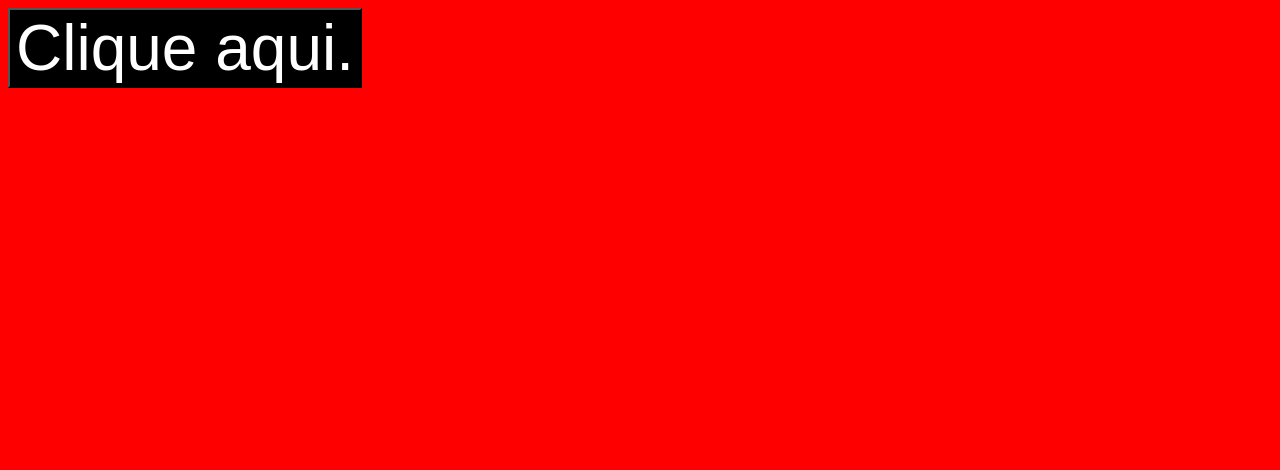
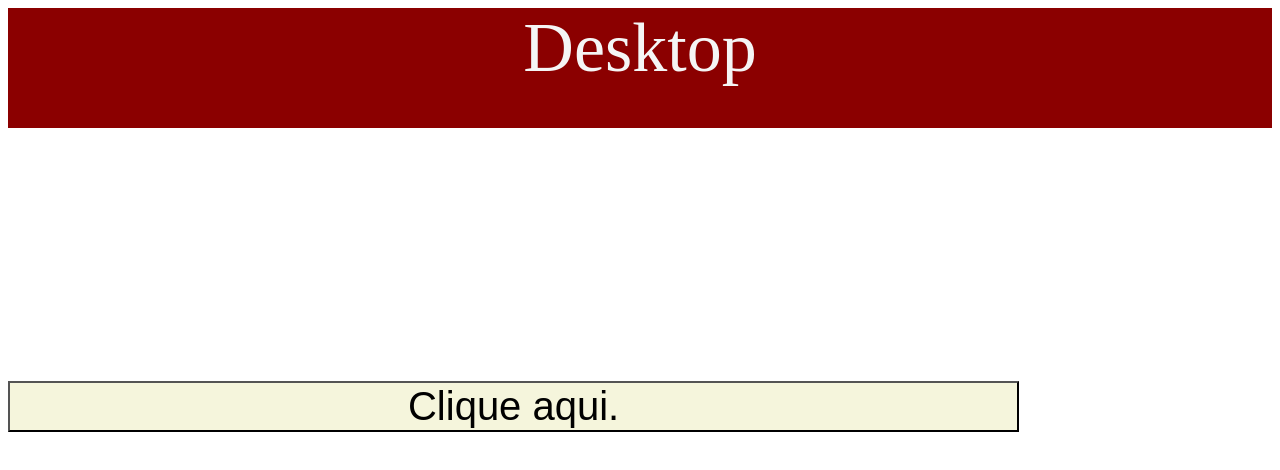
Before and after one commit to Mareguinha/g243i1t, a plain HTML site: page index.html in a window 1280 px wide. Drawn offline with Linux system fonts and the light colour scheme.

Commit message:
Add files via upload

```diff
--- a/estilo/basico.css
+++ b/estilo/basico.css
@@ -1,8 +1,72 @@
 .btn {
-    background-color: black;
-    color: white;
-    font-size: 64px;
+    margin-top: 20%;
+    background-color: beige;
+    color: black;
+    font-size: 30px;
+    text-align: center;
+    width: 80%;
+    font-size: 40px;
+}
+.conteudo{
+    text-align: center;
 }
 body {
-    background-color: red;
+    background-color: white;
 }
+.barra {
+    width: 100%;
+    height: 70px;
+    text-align: center;
+    background-color: tomato;
+}
+.desktop {
+    display: none;
+}
+.tablet {
+    display: none;
+}
+.mobile {
+    font-size: 50px;
+    color: burlywood;
+}
+@media (min-width:800px) {
+    .barra {
+        background-color: antiquewhite;
+        height: 80px;
+    }
+    .mobile {
+        display: none;
+    }
+    .tablet {
+        font-size: 55px;
+        color: black;
+        display: inline;
+    }
+    .botao {
+        margin-top: 0;
+        width:70px;
+        font-size: 16px;
+    }
+    .conteudo{
+        text-align: right;
+    }
+
+}
+@media (min-width:1228px) {
+    .barra{
+        height: 120px;
+        background-color: darkred;
+    }
+    .tablet {
+        display: none;
+    }
+    .desktop{
+        display: inline;
+        font-size: 70px;
+        color: whitesmoke;
+    }
+    .conteudo {
+        text-align: left;
+
+    }
+}
--- a/index.html
+++ b/index.html
@@ -8,6 +8,13 @@
     <link rel="stylesheet" href="./estilo/basico.css">
 </head>
 <body>
+    <header class="barra">
+        <span class="mobile">Mobile</span>
+        <span class="tablet">Tablet</span>
+        <span class="desktop">Desktop</span>
+    </header>
+    <section class="conteudo">
    <button class="btn" onclick="aperte();">Clique aqui.</button>
+     </section>
 </body>
 </html>
```
